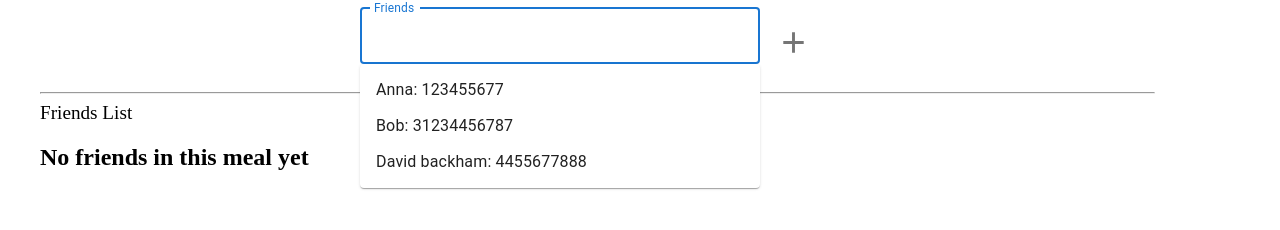
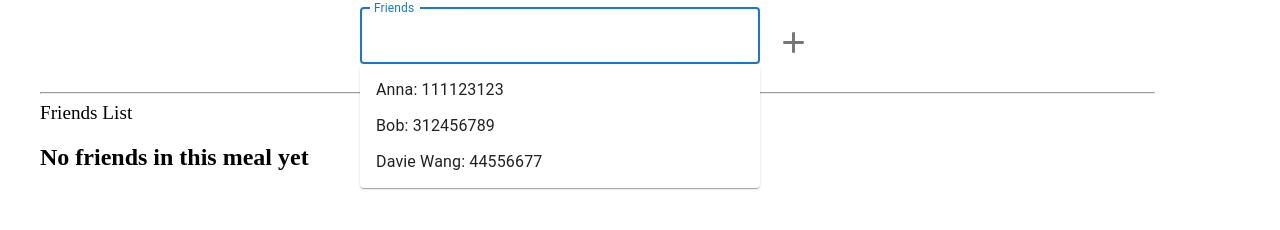
Before and after one commit to rpp2205-boc-dolomite/biteshare-app, a React app: page /addfriends in a window 1280 px wide. Both pictures are taken after a click on the element "Friends". Shown: the part 190-420 px from the top of the page. Built offline with nearby package versions, Linux system fonts and the light colour scheme; the HTML template or start-up script is replaced by a standard one.

Commit message:
add a switch in dialog

```diff
--- a/client/src/components/createMeal/AddFriends.jsx
+++ b/client/src/components/createMeal/AddFriends.jsx
@@ -9,7 +9,7 @@ const fakeFriendsList2 = [
   "Anna: 111123123", "Bob: 312456789", "Davie Wang: 44556677"
 ]
 const AddFriends = (props) => {
-  const [existList, setExistList] = useState([])
+  const [existList, setExistList] = useState(fakeFriendsList2)
   const [friends, setFriends] = useState([]);
   console.log('friends', friends);
 
@@ -20,7 +20,7 @@ const AddFriends = (props) => {
   //       console.log(result);
   //       //convert the result data to matche the fackfriendsList2 data
   //       let list = result.data.map((friend) => {
-  //         return friend.name + ' - ' + friend.phone
+  //         return friend.name + ': ' + friend.phone
   //       })
   //       setExistList(list);
   //     })
@@ -51,7 +51,7 @@ const AddFriends = (props) => {
     <>
       <Navbar />
       <Container maxWidth="95%" sx={{p:1, m:1,  width:"92%", justifyContent:"center"}}>
-        <SearchFriends friends={friends} setFriends={setFriends} existList={existList}/>
+        <SearchFriends friends={friends} setFriends={setFriends} existList={existList} setExistList={setExistList}/>
         <hr/>
         <Box component="span" sx={{dispaly:'block', fontSize:'larger'}}>
           Friends List
--- a/client/src/components/createMeal/NewFriendDialog.jsx
+++ b/client/src/components/createMeal/NewFriendDialog.jsx
@@ -7,8 +7,18 @@ import DialogContent from '@mui/material/DialogContent';
 import DialogContentText from '@mui/material/DialogContentText';
 import DialogActions from '@mui/material/DialogActions';
 import { createFilterOptions } from '@mui/material/Autocomplete';
+import FormGroup from '@mui/material/FormGroup';
+import FormControlLabel from '@mui/material/FormControlLabel';
+import Switch from '@mui/material/Switch';
+const NewFriendDialog = ({open, setDialogValue, dialogValue, handleClose, handleSubmit, add, setAdd}) => {
+  const toggleLabel = (e) => {
+    if (e.target.checked) {
+      setAdd(true)
+    } else {
+      setAdd(false);
+    }
+  }
 
-const NewFriendDialog = ({open, setDialogValue, dialogValue, handleClose, handleSubmit}) => {
   return (
     <Dialog open={open} onClose={handleClose}>
       <form onSubmit={handleSubmit}>
@@ -46,6 +56,9 @@ const NewFriendDialog = ({open, setDialogValue, dialogValue, handleClose, handle
             type="tel"
             variant="standard"
           />
+          <FormGroup>
+            <FormControlLabel control={<Switch defaultChecked onChange={toggleLabel}/>} label={add ? 'Add to my friends list' : 'Do not add to my friends list'} />
+          </FormGroup>
         </DialogContent>
         <DialogActions>
           <Button onClick={handleClose}>Cancel</Button>
--- a/client/src/components/createMeal/SearchFriends.jsx
+++ b/client/src/components/createMeal/SearchFriends.jsx
@@ -4,17 +4,16 @@ import {TextField, Autocomplete, Box, Grid, Container, IconButton, Alert} from '
 import AddIcon from '@mui/icons-material/Add';
 import Button from '@mui/material/Button';
 import { createFilterOptions } from '@mui/material/Autocomplete';
+import NewFriendDialog from './NewFriendDialog.jsx';
 
-import NewFriendDialog from './NewFriendDialog.jsx';
-const fakeFriendsList2 = [
-  "Anna: 123455677", "Bob: 31234456787", "David backham: 4455677888"
-]
 const filter = createFilterOptions();
-const SearchFriends = ({friends, setFriends, selectExistsFriend, existList, addNewFriend, setInput}) => {
+const SearchFriends = ({friends, setFriends, existList, setExistList}) => {
   const [friendsList, setFriendsList] = useState([])
   const [value, setValue] = useState(null);
   const [open, toggleOpen] = useState(false);
   const [alert, triggerAlert] = useState(false);
+  const [dialogValue, setDialogValue] = useState({name:'', phone:''});
+  const [add, setAdd] = useState(true)
 
   const handleClose = () => {
     setDialogValue({
@@ -24,7 +23,6 @@ const SearchFriends = ({friends, setFriends, selectExistsFriend, existList, addN
     toggleOpen(false);
   }
 
-  const [dialogValue, setDialogValue] = useState({name:'', phone:''});
   const addToList = (e) =>{
     console.log('select');
     let friend = value.split(': ');
@@ -48,39 +46,48 @@ const SearchFriends = ({friends, setFriends, selectExistsFriend, existList, addN
   const handleSubmit = (e) => {
     e.preventDefault();
     setValue(dialogValue.name+': ' + dialogValue.phone);
+
+    if (add) {
+      let temp = existList.push(value)
+      setExistList(temp);
+      // send post req to server add the value as new guest user to user collections
+      // return axios.put('/friends/:user_id', {name: dialogValue.name, phone_name:dialogValue.phone, is_guest:true, password:null})
+      // .then((result) => {
+      //   consoe.log(result);
+      //   handleClose();
+      // })
+      handleClose();
+    } else {
+      handleClose();
+    }
     handleClose();
   }
-  console.log('value: ', value)
+
   const handleChange = (e, newValue) => {
     if (typeof newValue === 'string') {
       setValue(newValue);
     } else if (newValue && newValue.inputValue) {
-      console.log('both', newValue, newValue.inputValue);
       toggleOpen(true);
       let phone = parseInt(newValue.inputValue);
       if (!phone) {
-        console.log('its a name', newValue);
         setTimeout(() => {
           toggleOpen(true);
           setDialogValue({name: newValue.inputValue, phone: ''})
         })
       } else {
-        console.log('its phone', newValue);
         setTimeout(() => {
           toggleOpen(true);
           setDialogValue({name: '', phone: newValue.inputValue})
         })
       }
-
     } else {
-      console.log('else: ', newValue);
       setValue(newValue);
     }
   }
+
+
   return (
-    // <Container maxWidth="95%" sx={{p:1, m:1,  width:"92%", justifyContent:"center"}}>
     <>
-
       <Box component="span" sx={{ display:'block', fontSize: 'larger'}}>
          Add Friends:
       </Box>
@@ -89,9 +96,10 @@ const SearchFriends = ({friends, setFriends, selectExistsFriend, existList, addN
           <Autocomplete
             value={value}
             onChange={(e, newValue) => handleChange(e, newValue)}
-            options={fakeFriendsList2}
+            options={existList}
             freeSolo={true}
             getOptionLabel={(option) => {
+              console.log('op', option);
               if (typeof option === 'string') {
                 return option;
               }
@@ -106,7 +114,7 @@ const SearchFriends = ({friends, setFriends, selectExistsFriend, existList, addN
               if (params.inputValue !=='') {
                 filtered.push({
                   inputValue: params.inputValue,
-                  name:`Add "${params.inputValue}"`
+                  name:`Add "${params.inputValue}" to this bill?`
                 })
               }
               return filtered;
@@ -115,7 +123,7 @@ const SearchFriends = ({friends, setFriends, selectExistsFriend, existList, addN
             selectOnFocus
             clearOnBlur
             handleHomeEndKeys
-            renderOption={(props, option) => <li {...props}>{typeof option === 'string' ? option : option.inputValue}</li>}
+            renderOption={(props, option) => <li {...props}>{typeof option === 'string' ? option : option.name}</li>}
           />
         </Grid>
         <Grid item justify="flex-end" alignItems="center" sx={{padding: 2}}>
@@ -125,7 +133,7 @@ const SearchFriends = ({friends, setFriends, selectExistsFriend, existList, addN
         </Grid>
       </Grid>
       {alert &&  <Alert severity="error" onClose={() => triggerAlert(false)}>You already add this friend to this bill!</Alert>}
-      <NewFriendDialog open={open} setDialogValue={setDialogValue} dialogValue={dialogValue} handleClose={handleClose} handleSubmit={handleSubmit}/>
+      <NewFriendDialog open={open} setDialogValue={setDialogValue} dialogValue={dialogValue} handleClose={handleClose} handleSubmit={handleSubmit} add={add} setAdd={setAdd}/>
     </>
 
 
--- a/client/src/index.jsx
+++ b/client/src/index.jsx
@@ -20,7 +20,6 @@ const router = createBrowserRouter([
   {path:"/addfriends", element:<AddFriends />},
   {path:"/signup", element:<SignUp />},
   {path:"/login", element:<Login />},
-  {path:"/dashboard", element:<Navbar />},
   {path:"/meals", element:<Meals />}
 ])
 
```
